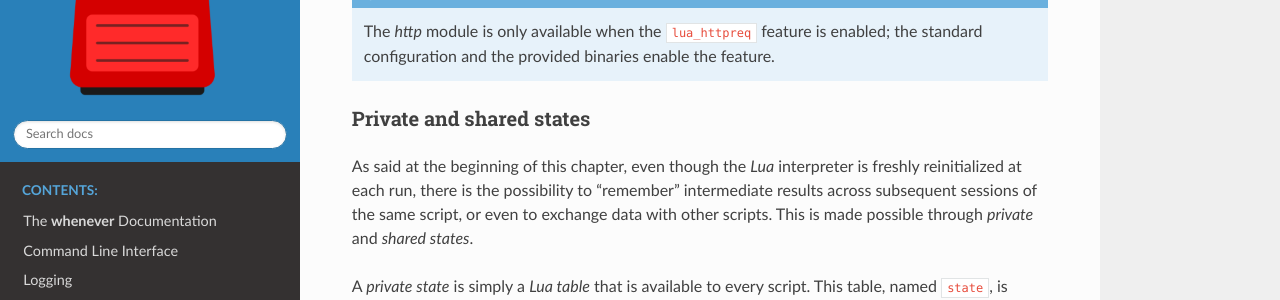
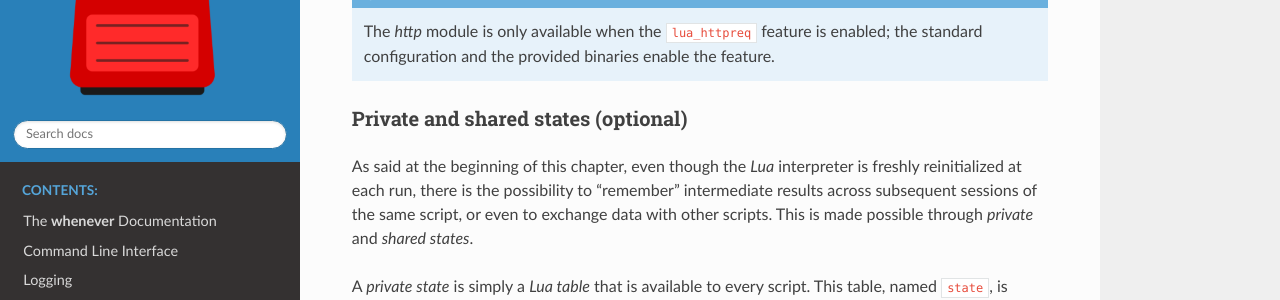
Before and after one commit to almostearthling/whenever, a Sphinx documentation site: the page built from docs/65.lua.rst, in a window 1280 px wide and 900 px high, scrolled down 6304 px. Shown: the part 155-455 px from the top of the window. Built offline with Sphinx 7.4.7 and the Read the Docs theme 3.1.0, drawn with Linux system fonts in a browser that asks for light colours; some of the changed text lies outside the part shown.

Commit message:
docs: describe Lua enhancements as optional

```diff
--- a/docs/65.lua.rst
+++ b/docs/65.lua.rst
@@ -192,8 +192,8 @@
 
 .. _65-lua-enhancements-http:
 
-HTTP queries
-~~~~~~~~~~~~
+HTTP queries (optional)
+~~~~~~~~~~~~~~~~~~~~~~~
 
 The embedded *Lua* interpreter offers the possibility to query network services for
 responses, using the HTTP protocol, both encrypted (HTTPS) and unencrypted. This feature
@@ -312,8 +312,8 @@
 
 .. _65-lua-persistence:
 
-Private and shared states
-~~~~~~~~~~~~~~~~~~~~~~~~~
+Private and shared states (optional)
+~~~~~~~~~~~~~~~~~~~~~~~~~~~~~~~~~~~~
 
 As said at the beginning of this chapter, even though the *Lua* interpreter is freshly
 reinitialized at each run, there is the possibility to "remember" intermediate results across
@@ -385,8 +385,8 @@
 
 .. _65-lua-synchronization:
 
-Synchronization utilities
-~~~~~~~~~~~~~~~~~~~~~~~~~
+Synchronization utilities (optional)
+~~~~~~~~~~~~~~~~~~~~~~~~~~~~~~~~~~~~
 
 The synchronization utilities are provided in order to avoid that *Lua* scripts, that run at
 the same time, concurrently access a resource (for instance, a file), possibly causing an
```
